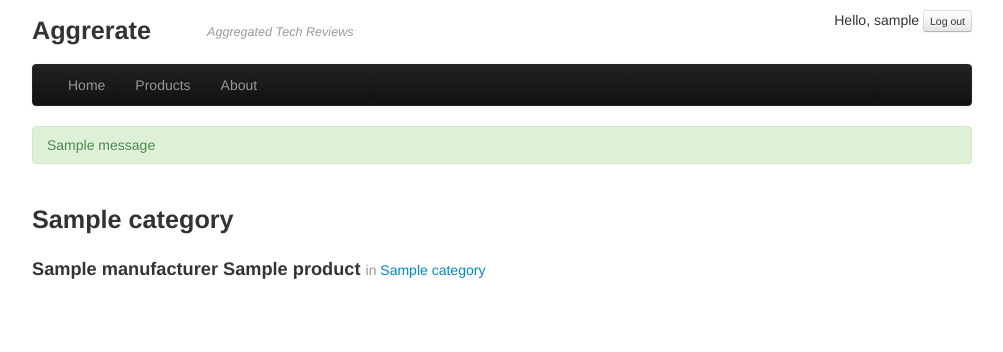
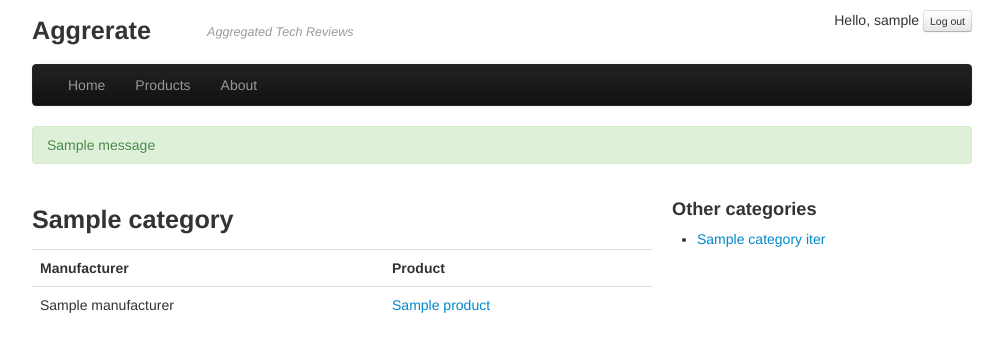
Before and after one commit to daeyun/aggrerate, a Flask app: template aggrerate/templates/category.html in a window 1280 px wide. Shown: the top 352 px of the page, without its empty margins (138-1141 px from the left). Run offline with Flask 2, Linux system fonts and the light colour scheme; the template is opened without the code that fills it: most values are stand-ins (such as "Sample title", 1, 10 or a date in 2020); one stand-in notice (Sample message) is shown; some libraries are stand-ins or nearby versions.

Commit message:
Use tabular product listings, add 'Other categories' sidebar to categories page, add various abstractions and improvements

```diff
--- a/aggrerate/templates/category.html
+++ b/aggrerate/templates/category.html
@@ -1,5 +1,19 @@
 {% extends "layout.html" %}
 {% block body %}
-    <h2>{{ category }}</h2>
-    {% include "inc/products_list.html" %}
+    <div class="row">
+        <div class="span8">
+            <h2>{{ category }}</h2>
+            {% include "inc/products_list.html" %}
+        </div>
+        <div class="span4">
+            <h3>Other categories</h3>
+            <ul>
+                {% for category_iter in categories %}
+                    {% if category_iter.name != category %}
+                        <li><a href="{{ url_for('product_category', category_id=category_iter.id) }}">{{ category_iter.name }}</a></li>
+                    {% endif %}
+                {% endfor %}
+            </ul>
+        </div>
+    </div>
 {% endblock %}
--- a/aggrerate/templates/inc/products_list.html
+++ b/aggrerate/templates/inc/products_list.html
@@ -1,6 +1,33 @@
-{% for product in products %}
-<div class="product">
-    <h3><a class="product_name" href="/products/{{ product.id }}">{{ product.manufacturer }} {{ product.name }}</a> {% if product.category %}
-        <small>in <a href="{{ url_for('product_category', category_id=product.category_id) }}"> {{ product.category }}</a></small>{% endif %}</h3>
-</div>
-{% endfor %}
+<table class="table">
+    <tr>
+        <th>Manufacturer</th>
+        <th>Product</th>
+        {% if has_categories %}
+            <th>Category</th>
+        {% endif %}
+        {% if has_avg_scores %}
+            <th>Average score</th>
+        {% endif %}
+    </tr>
+    {% for product in products %}
+    <tr>
+        <td>{{ product.manufacturer }}</td>
+        <td><a class="product_name" href="{{ url_for('product', product_id=product.id) }}">{{ product.name }}</a></td>
+        {% if has_categories %}
+            <td><a href="{{ url_for('product_category', category_id=product.category_id) }}"> {{ product.category }}</a></td>
+        {% endif %}
+        {% if has_avg_scores %}
+            <td>
+            {%- if product.avg_score -%}
+                {{- product.avg_score }}
+                    {% if product.scraped_reviews_count %}
+                        <span class="muted">&mdash; {{ product.scraped_reviews_count }} ratings</span>
+                    {% endif %}
+            {%- else -%}
+                <span class="muted">No ratings</span>
+            {% endif %}
+            </td>
+        {% endif %}
+    </tr>
+    {% endfor %}
+</table>
```
Also changed, not shown: aggrerate/util.py (+14 -0 lines), aggrerate/views.py (+36 -30 lines).
